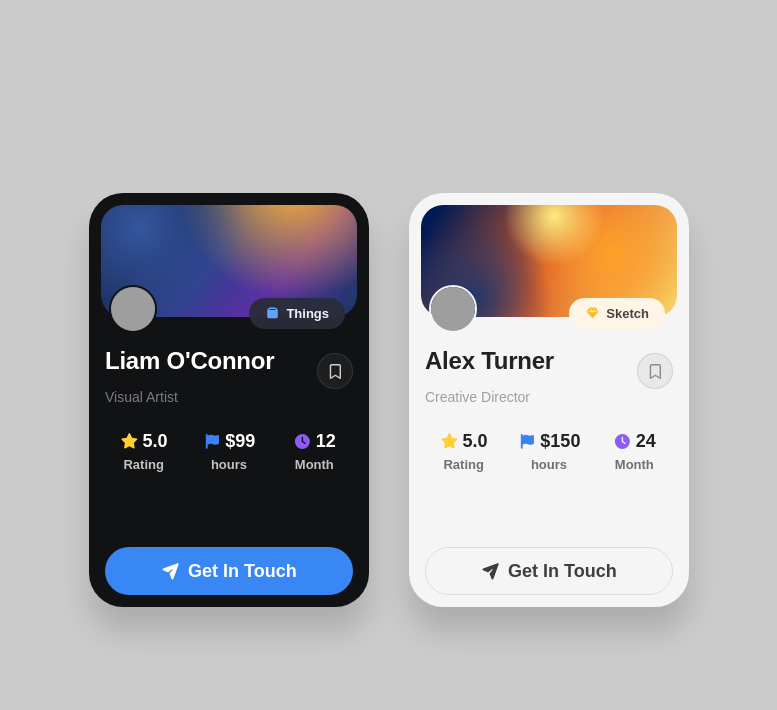
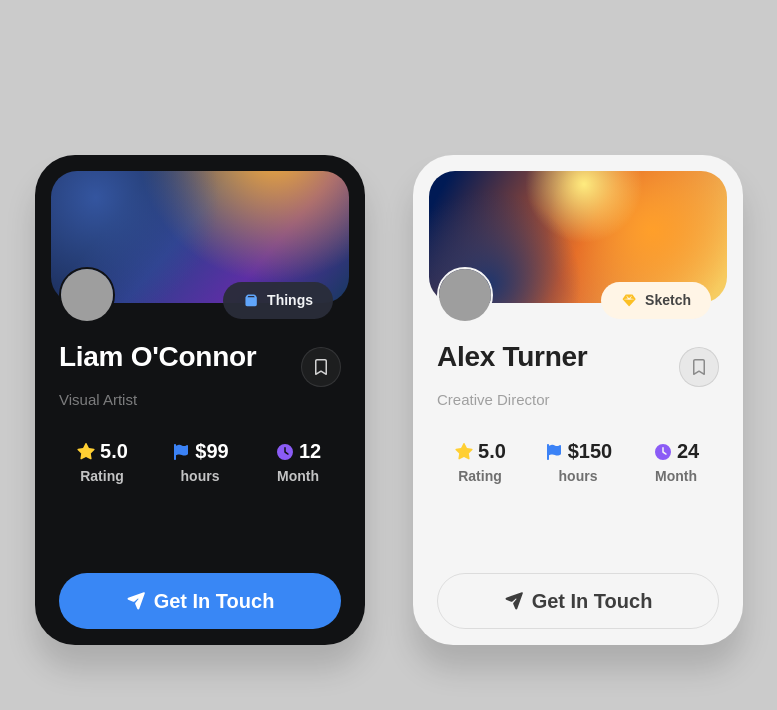
Before and after one commit to nicodelgaaado/Taller-Practico-Tailwind, a Next.js app: page / in a window 1280 px wide. Shown: the top 710 px of the page, without its empty margins (251-1028 px from the left). Built offline with nearby package versions, Linux system fonts and the light colour scheme; grey boxes are pictures that could not be loaded.

Commit message:
increase

```diff
--- a/app/page.tsx
+++ b/app/page.tsx
@@ -37,18 +37,18 @@ export default function Home() {
 
   return (
     <div className="flex min-h-screen items-center justify-center bg-[#cbcbcb] px-6">
-      <main className="flex flex-wrap items-start justify-center gap-10 py-12">
+      <main className="flex flex-wrap items-start justify-center gap-12 py-14">
         {cards.map((card) => (
           <article
             key={card.name}
             className={[
-              "relative flex h-[414px] w-[280px] flex-col overflow-hidden rounded-[34px] px-3 pb-3 pt-3 shadow-[0_24px_30px_rgba(0,0,0,0.15)]",
+              "relative flex h-[490px] w-[330px] flex-col overflow-hidden rounded-[40px] px-4 pb-4 pt-4 shadow-[0_24px_30px_rgba(0,0,0,0.15)]",
               card.dark ? "bg-[#111214] text-white" : "bg-[#f5f5f5] text-[#222]",
             ].join(" ")}
           >
             <div
               className={[
-                "relative h-[112px] overflow-visible rounded-[22px]",
+                "relative h-[132px] overflow-visible rounded-[26px]",
                 card.dark
                   ? "bg-[radial-gradient(circle_at_15%_20%,#34559f,transparent_45%),radial-gradient(circle_at_75%_-20%,#ffb235,transparent_50%),linear-gradient(130deg,#1a2b55_25%,#2f3f8d_45%,#5d2ea5_70%,#15395f_100%)]"
                   : "bg-[radial-gradient(circle_at_20%_85%,#21366c,transparent_35%),radial-gradient(circle_at_52%_10%,#ffec7f,transparent_30%),radial-gradient(circle_at_75%_45%,#ff9f2a,transparent_45%),linear-gradient(120deg,#001a55_6%,#de5f28_52%,#f5d46b_95%)]",
@@ -56,7 +56,7 @@ export default function Home() {
             >
               <div
                 className={[
-                  "absolute -bottom-3 right-3 flex items-center gap-1.5 rounded-full px-4 py-1.5 text-[13px] font-semibold",
+                  "absolute -bottom-4 right-4 flex items-center gap-2 rounded-full px-5 py-2 text-[14px] font-semibold",
                   card.dark
                     ? "bg-[#2a2d39]/95 text-[#f2f3f5]"
                     : "bg-[#fff5e6] text-[#444]",
@@ -64,16 +64,16 @@ export default function Home() {
               >
                 <FontAwesomeIcon
                   icon={card.toolIcon}
-                  className={["text-[12px]", card.toolIconColor].join(" ")}
+                  className={["text-[13px]", card.toolIconColor].join(" ")}
                 />
                 <span>{card.tool}</span>
               </div>
             </div>
 
-            <div className="relative flex flex-1 flex-col px-1 pt-8">
+            <div className="relative flex flex-1 flex-col px-2 pt-10">
               <div
                 className={[
-                  "absolute -top-8 left-2 h-12 w-12 overflow-hidden rounded-full border-2",
+                  "absolute -top-9 left-2 h-14 w-14 overflow-hidden rounded-full border-2",
                   card.dark ? "border-[#111214]" : "border-[#f5f5f5]",
                 ].join(" ")}
               >
@@ -87,40 +87,40 @@ export default function Home() {
               <button
                 type="button"
                 className={[
-                  "absolute right-1 top-9 grid h-9 w-9 place-items-center rounded-full text-xs",
+                  "absolute right-2 top-11 grid h-10 w-10 place-items-center rounded-full text-sm",
                   card.dark
                     ? "border border-white/10 bg-white/5 text-white/80"
                     : "border border-black/10 bg-black/5 text-black/40",
                 ].join(" ")}
                 aria-label="Bookmark profile"
               >
-                <FontAwesomeIcon icon={faBookmarkRegular} className="text-[15px]" />
+                <FontAwesomeIcon icon={faBookmarkRegular} className="text-[16px]" />
               </button>
 
-              <h2 className="min-h-[34px] pr-12 whitespace-nowrap text-[24px] leading-6 font-semibold tracking-[-0.01em]">
+              <h2 className="min-h-[40px] pr-14 whitespace-nowrap text-[28px] leading-7 font-semibold tracking-[-0.01em]">
                 {card.name}
               </h2>
               <p
                 className={[
-                  "mt-1 text-[14px] font-medium",
+                  "mt-1.5 text-[15px] font-medium",
                   card.dark ? "text-white/45" : "text-black/35",
                 ].join(" ")}
               >
                 {card.role}
               </p>
 
-              <div className="mt-5 grid grid-cols-3 gap-2">
+              <div className="mt-6 grid grid-cols-3 gap-3">
                 <div className="text-center">
-                  <p className="text-[18px] font-semibold">
+                  <p className="text-[20px] font-semibold">
                     <FontAwesomeIcon
                       icon={faStar}
-                      className="mr-1 text-[15px] text-[#ffcf33]"
+                      className="mr-1 text-[16px] text-[#ffcf33]"
                     />
                     5.0
                   </p>
                   <p
                     className={[
-                      "text-[13px] font-semibold",
+                      "text-[14px] font-semibold",
                       card.dark ? "text-white/75" : "text-black/55",
                     ].join(" ")}
                   >
@@ -128,16 +128,16 @@ export default function Home() {
                   </p>
                 </div>
                 <div className="text-center">
-                  <p className="text-[18px] font-semibold">
+                  <p className="text-[20px] font-semibold">
                     <FontAwesomeIcon
                       icon={faFlag}
-                      className="mr-1 text-[15px] text-[#3b82f6]"
+                      className="mr-1 text-[16px] text-[#3b82f6]"
                     />
                     {card.price}
                   </p>
                   <p
                     className={[
-                      "text-[13px] font-semibold",
+                      "text-[14px] font-semibold",
                       card.dark ? "text-white/75" : "text-black/55",
                     ].join(" ")}
                   >
@@ -145,16 +145,16 @@ export default function Home() {
                   </p>
                 </div>
                 <div className="text-center">
-                  <p className="text-[18px] font-semibold">
+                  <p className="text-[20px] font-semibold">
                     <FontAwesomeIcon
                       icon={faClock}
-                      className="mr-1 text-[15px] text-[#8b5cf6]"
+                      className="mr-1 text-[16px] text-[#8b5cf6]"
                     />
                     {card.months}
                   </p>
                   <p
                     className={[
-                      "text-[13px] font-semibold",
+                      "text-[14px] font-semibold",
                       card.dark ? "text-white/75" : "text-black/55",
                     ].join(" ")}
                   >
@@ -166,13 +166,13 @@ export default function Home() {
               <button
                 type="button"
                 className={[
-                  "mt-auto flex h-12 w-full items-center justify-center gap-2 rounded-full text-[18px] font-semibold",
+                  "mt-auto flex h-14 w-full items-center justify-center gap-2 rounded-full text-[20px] font-semibold",
                   card.dark
                     ? "bg-[#3987f5] text-white"
                     : "border border-black/10 bg-transparent text-black/75",
                 ].join(" ")}
               >
-                <FontAwesomeIcon icon={faPaperPlane} className="text-[15px]" />
+                <FontAwesomeIcon icon={faPaperPlane} className="text-[16px]" />
                 Get In Touch
               </button>
             </div>
```
